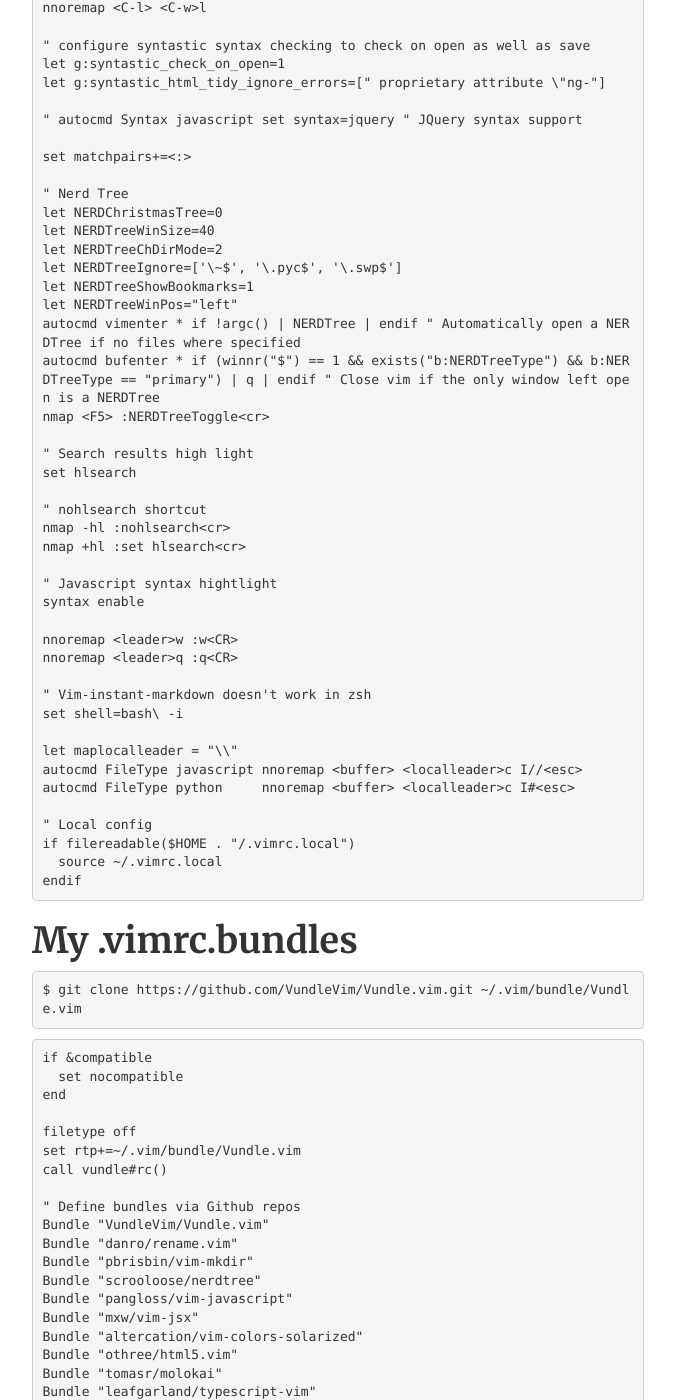
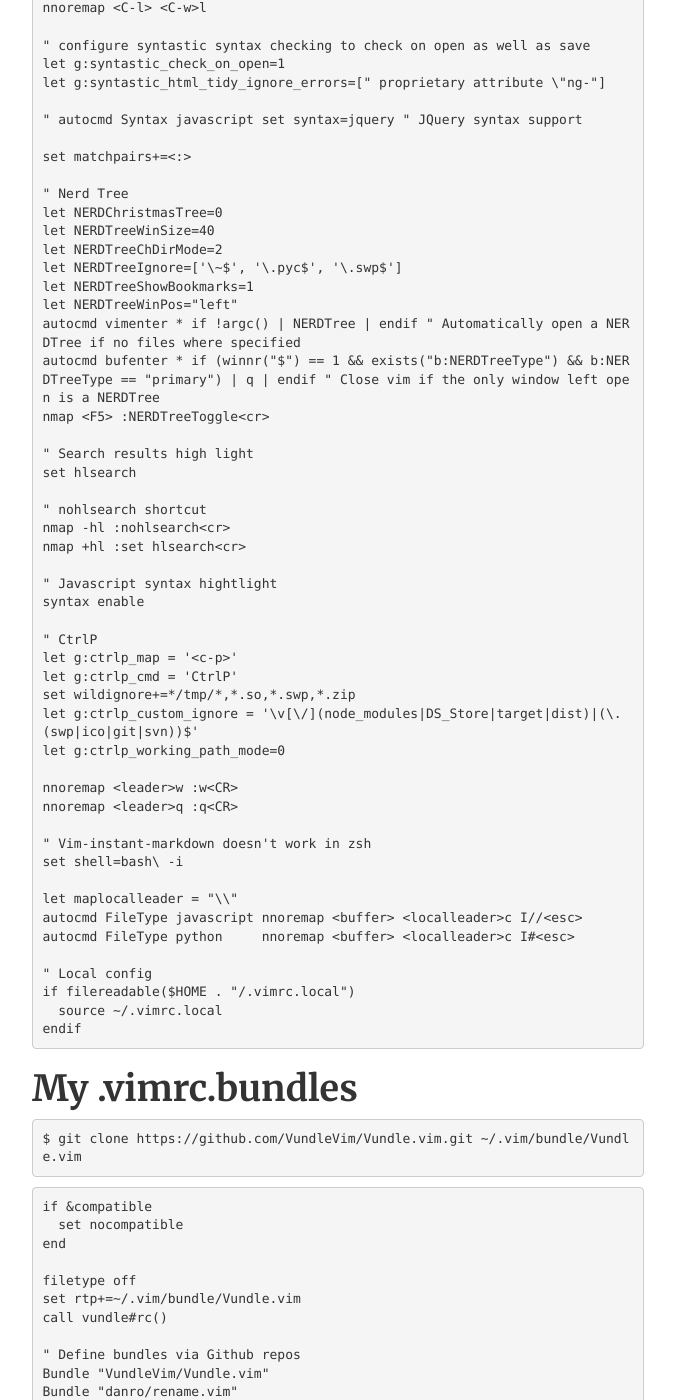
Before and after one commit to FaiChou/faichou.github.io, a Jekyll site: the page built from _posts/2018-08-27-Vimrc.md, in a window 1280 px wide and 1400 px high, scrolled down 2746 px. Shown: the whole window, without its empty margins (302-977 px from the left). Built offline with Jekyll 4.4.1, drawn with Linux system fonts in a browser that asks for light colours; comment, search, counter and statistics services are not loaded; some of the changed text lies outside the part shown.

Commit message:
new vimrc bundle

```diff
--- a/_posts/2018-08-27-Vimrc.md
+++ b/_posts/2018-08-27-Vimrc.md
@@ -169,6 +169,13 @@ nmap +hl :set hlsearch<cr>
 " Javascript syntax hightlight
 syntax enable
 
+" CtrlP
+let g:ctrlp_map = '<c-p>'
+let g:ctrlp_cmd = 'CtrlP'
+set wildignore+=*/tmp/*,*.so,*.swp,*.zip
+let g:ctrlp_custom_ignore = '\v[\/](node_modules|DS_Store|target|dist)|(\.(swp|ico|git|svn))$'
+let g:ctrlp_working_path_mode=0
+
 nnoremap <leader>w :w<CR>
 nnoremap <leader>q :q<CR>
 
@@ -210,6 +217,7 @@ Bundle "mxw/vim-jsx"
 Bundle "altercation/vim-colors-solarized"
 Bundle "othree/html5.vim"
 Bundle "tomasr/molokai"
+Bundle "ctrlpvim/ctrlp.vim"
 Bundle "leafgarland/typescript-vim"
 Bundle "itchyny/lightline.vim"
 
```
